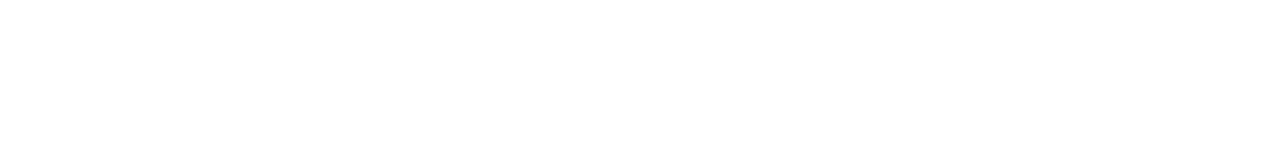
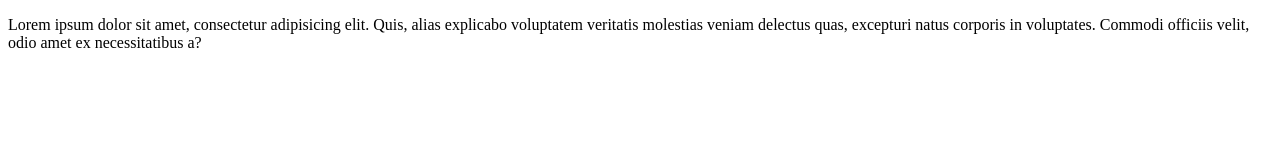
Before and after one commit to zahidrmpi/demowork, a plain HTML site: page index.html in a window 1280 px wide. Drawn offline with Linux system fonts and the light colour scheme.

Commit message:
add a paragraph in html file

```diff
--- a/index.html
+++ b/index.html
@@ -8,6 +8,6 @@
     <link rel="stylesheet" href="style.css">
 </head>
 <body>
-
+    <p>Lorem ipsum dolor sit amet, consectetur adipisicing elit. Quis, alias explicabo voluptatem veritatis molestias veniam delectus quas, excepturi natus corporis in voluptates. Commodi officiis velit, odio amet ex necessitatibus a?</p>
 </body>
 </html>
```
